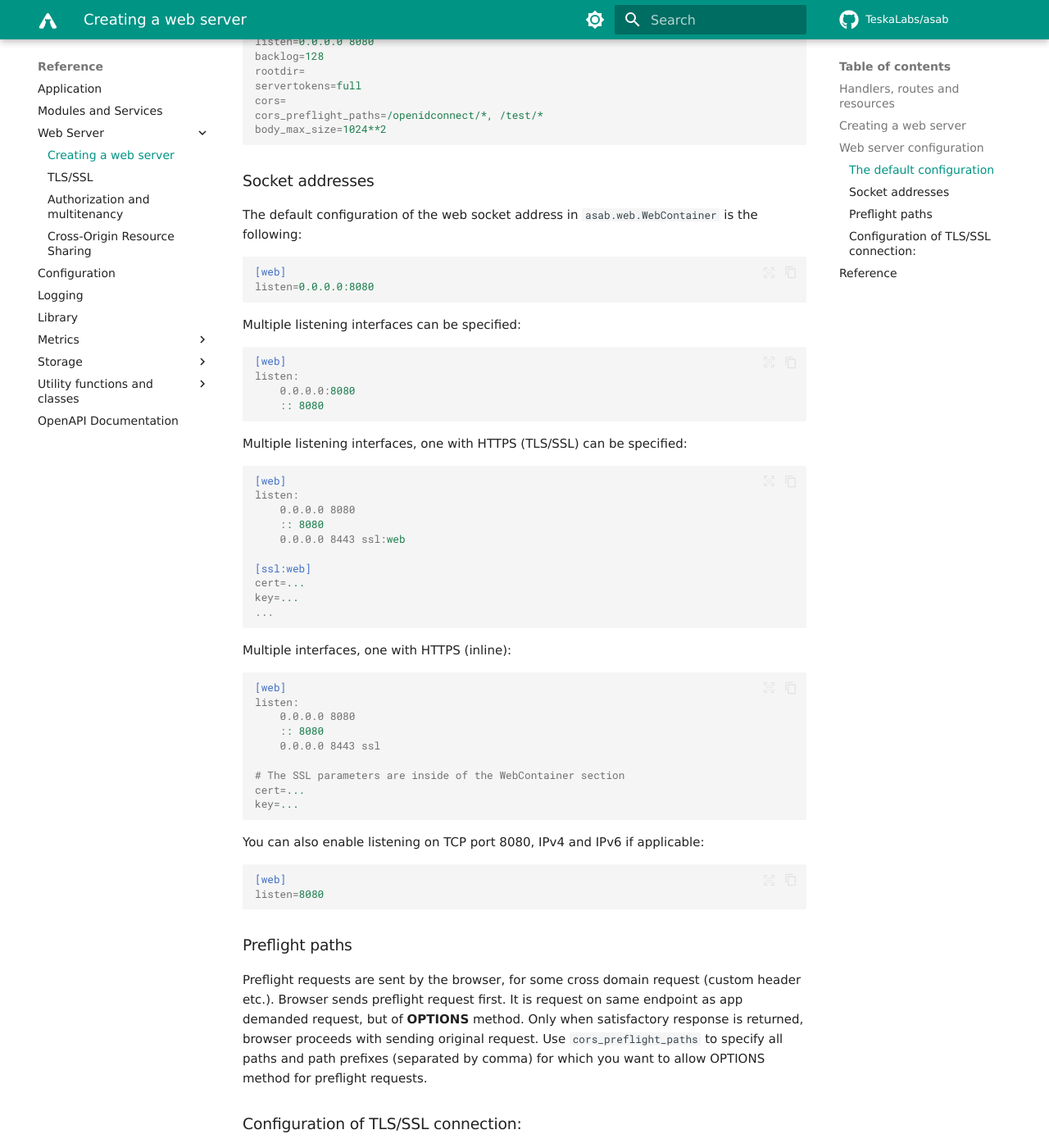
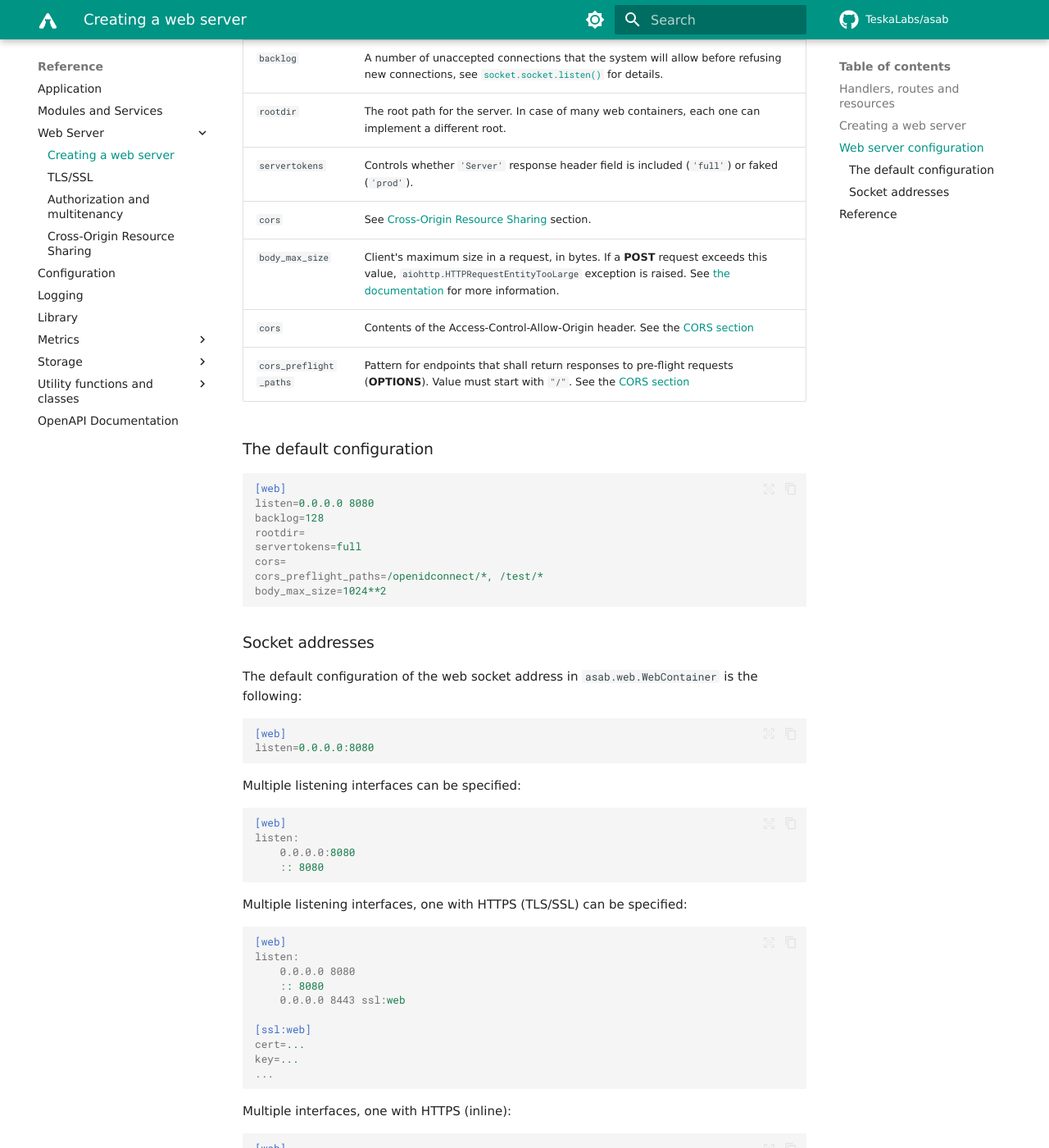
Before and after one commit to TeskaLabs/asab, an MkDocs documentation site: the page built from docs/reference/web/web-server.md, in a window 1280 px wide and 1400 px high, scrolled down 2696 px. Shown: the whole window at 82% size. Built offline with MkDocs 1.6.1 and Material for MkDocs 9.7.7, drawn with Linux system fonts in a browser that asks for light colours; some web fonts are replaced; comment, search, counter and statistics services are not loaded; some of the changed text lies outside the part shown.

Commit message:
Add configuration table

````diff
--- a/docs/reference/web/web-server.md
+++ b/docs/reference/web/web-server.md
@@ -135,6 +135,17 @@ python3 -m pip install aiohttp
 
 Configuration is passed to the `asab.web.WebContainer` object.
 
+| Parameter | Meaning |
+| --- | --- |
+| `listen` | The socket address to which the web server will listen. |
+| `backlog` | A number of unaccepted connections that the system will allow before refusing new connections, see [`socket.socket.listen()`](https://docs.python.org/3/library/socket.html#socket.socket.listen) for details. |
+| `rootdir` | The root path for the server. In case of many web containers, each one can implement a different root. |
+| `servertokens` | Controls whether `'Server'` response header field is included (`'full'`) or faked (`'prod'`). |
+| `cors` | See [Cross-Origin Resource Sharing](/reference/web/cors) section. |
+| `body_max_size`| Client's maximum size in a request, in bytes. If a **POST** request exceeds this value, `aiohttp.HTTPRequestEntityTooLarge` exception is raised. See [the documentation](https://docs.aiohttp.org/en/stable/web_reference.html?highlight=client_max_size#aiohttp.web.Application) for more information. |
+| `cors` | Contents of the Access-Control-Allow-Origin header. See the [CORS section](./cors) |
+| `cors_preflight_paths` | Pattern for endpoints that shall return responses to pre-flight requests (**OPTIONS**). Value must start with `"/"`. See the [CORS section](./cors)|
+
 ### The default configuration
 
 ```ini
@@ -147,6 +158,7 @@ cors=
 cors_preflight_paths=/openidconnect/*, /test/*
 body_max_size=1024**2
 ```
+
 
 ### Socket addresses
 
@@ -203,31 +215,6 @@ You can also enable listening on TCP port 8080, IPv4 and IPv6 if applicable:
 listen=8080
 ```
 
-### Preflight paths
-
-Preflight requests are sent by the browser, for some cross domain request (custom header etc.).
-Browser sends preflight request first.
-It is request on same endpoint as app demanded request, but of **OPTIONS** method.
-Only when satisfactory response is returned, browser proceeds with sending original request.
-Use `cors_preflight_paths` to specify all paths and path prefixes (separated by comma) for which you
-want to allow OPTIONS method for preflight requests.
-
-
-### Configuration of TLS/SSL connection:
-
-ASAB provides `asab.tls.SSLContextBuilder`
-
-- cert
-- key
-- password
-- cafile
-- capath
-- ciphers
-- dh_params
-- verify_mode: one of `CERT_NONE`, `CERT_OPTIONAL` or `CERT_REQUIRED`
-- check_hostname
-- options
-
 ## Reference
 
 ::: asab.web.create_web_server
````
